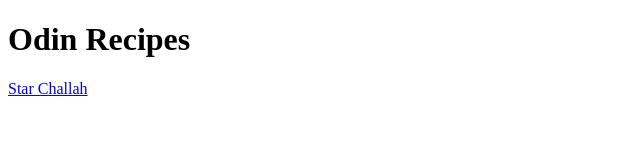
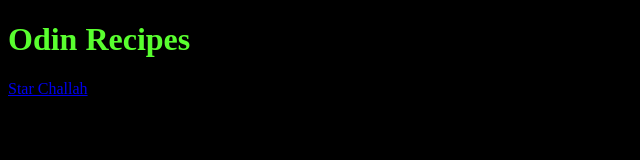
Before and after one commit to hrahul/odin-recipes, a plain HTML site: page index.html in a window 1280 px wide. Shown: the whole page, without its empty margins (0-640 px from the left). Drawn offline with Linux system fonts and the light colour scheme.

Commit message:
added css

```diff
--- a/index.html
+++ b/index.html
@@ -1,6 +1,8 @@
 <!DOCTYPE html>
 <html lang="en">
+    <link rel="stylesheet" href="style.css">
 <head>
+
     <meta charset="UTF-8">
     <meta http-equiv="X-UA-Compatible" content="IE=edge">
     <meta name="viewport" content="width=device-width, initial-scale=1.0">
--- /dev/null
+++ b/style.css
@@ -0,0 +1,7 @@
+h1 {
+    color: rgb(89, 255, 47);
+}
+body{
+    color: rgba(248, 248, 248, 0.856);
+    background: #000;
+}
```
